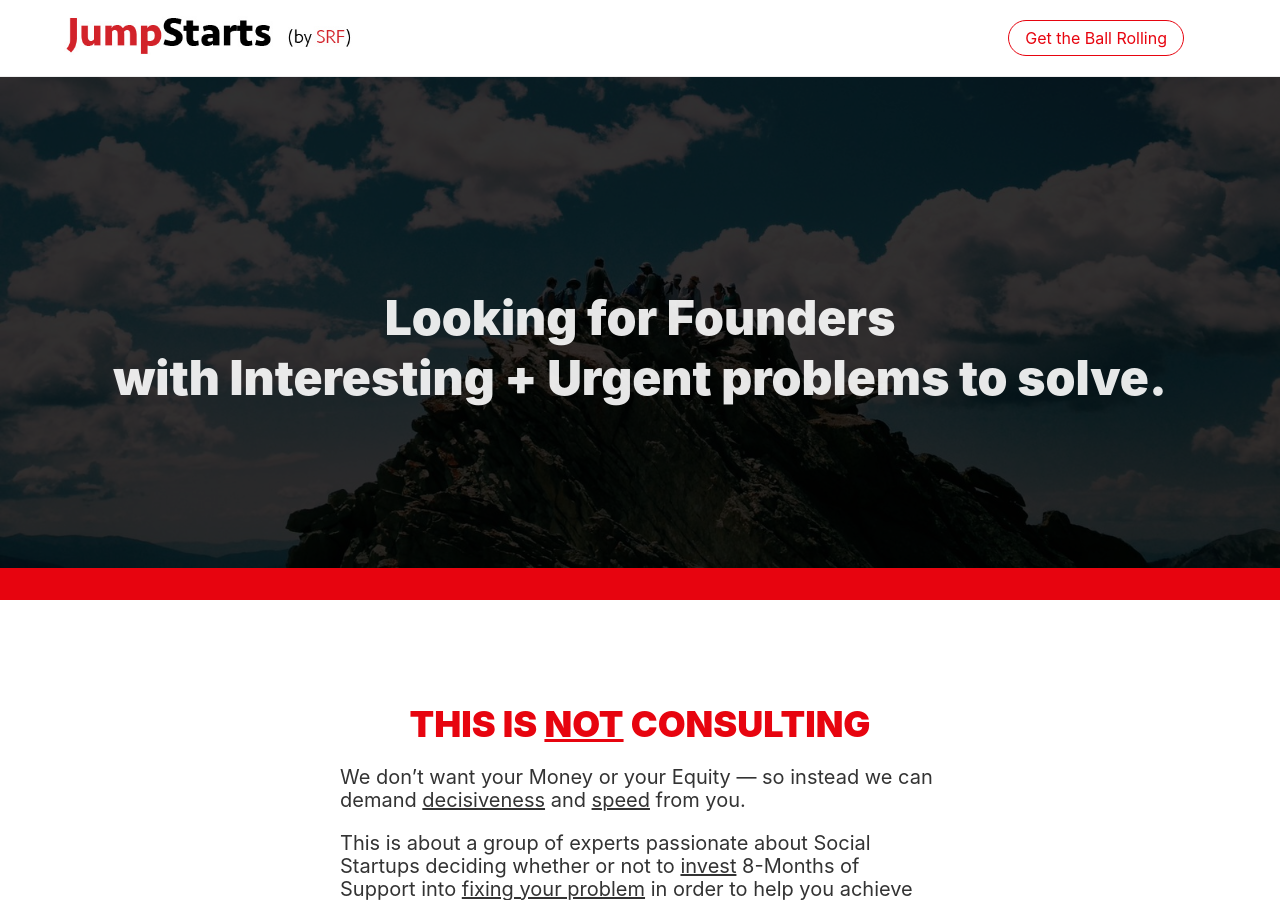
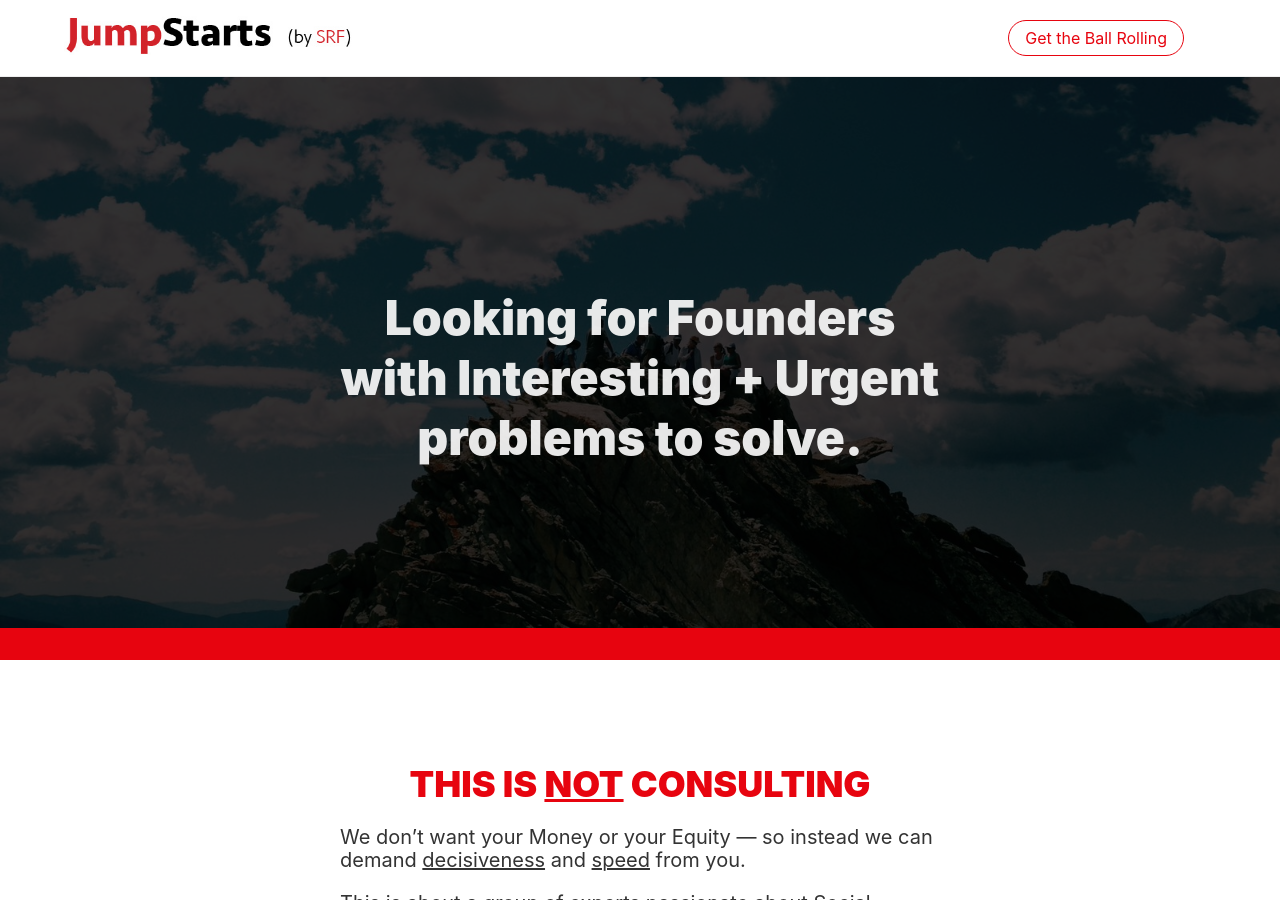
Before and after one commit to aaronergreen/jumpstarts, a Jekyll site: the page built from index.html, in a window 1280 px wide and 900 px high. Built offline with Jekyll 4.4.1, drawn with Linux system fonts in a browser that asks for light colours.

Commit message:
fixed line break

```diff
--- a/_config.yml
+++ b/_config.yml
@@ -1,7 +1,7 @@
 ## jekyll-seo-tag
 # These basic values are used with the Jekyll SEO tag https://github.com/jekyll/jekyll-seo-tag#usage
 # but you can also use them anywhere in your site, like this: {{ site.title }} or {{ site.twitter.username }}
-title: "Looking for Founders <br> with Interesting + Urgent </u> problems to solve."
+title: "Looking for Founders <br> with Interesting + Urgent <br> problems to solve."
 description: ""
 url: "https://www.socialrocketfactory.com" # the base hostname & protocol for your site
 author: []
```
